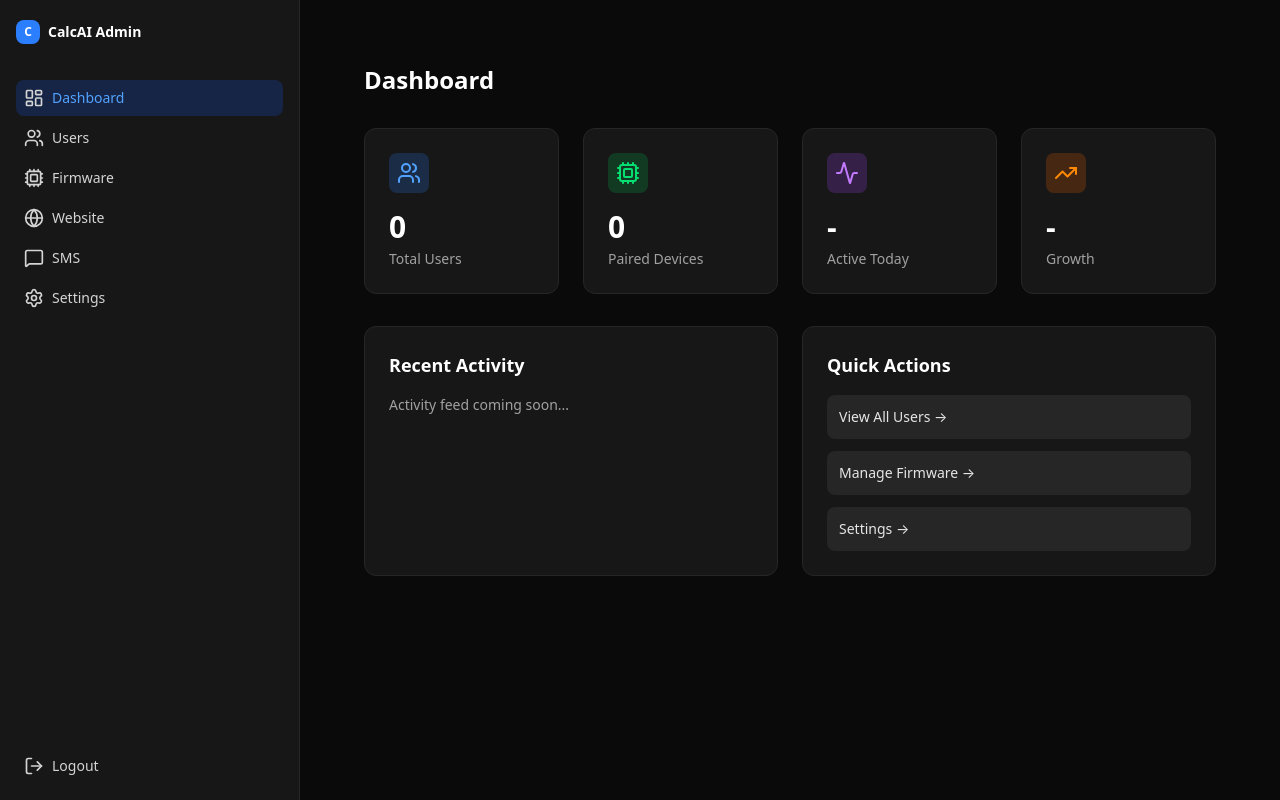
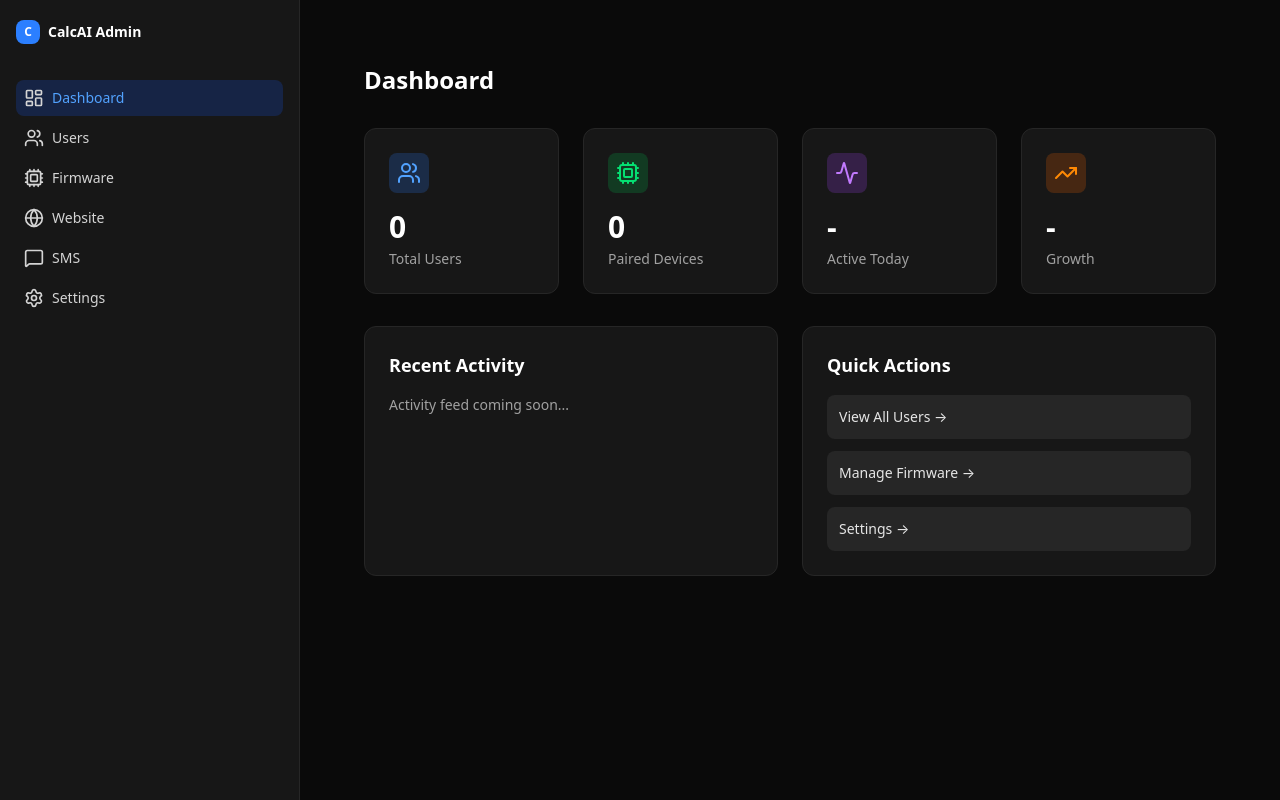
Before and after one commit to ceeazer1/calcai-management-dashboard, a Next.js app: page / in a window 1280 px wide. Built offline with nearby package versions, Linux system fonts and the light colour scheme; no server answers.

Commit message:
Remove logout link (no auth)

```diff
--- a/src/components/dashboard-layout.tsx
+++ b/src/components/dashboard-layout.tsx
@@ -7,7 +7,6 @@ import {
   LayoutDashboard,
   Users,
   Settings,
-  LogOut,
   Globe,
   MessageSquare,
   Cpu,
@@ -70,15 +69,7 @@ export function DashboardLayout({ children }: { children: React.ReactNode }) {
               ))}
             </div>
           </div>
-          <div>
-            <SidebarLink
-              link={{
-                label: "Logout",
-                href: "/api/auth/logout",
-                icon: <LogOut className="text-neutral-300 h-5 w-5 flex-shrink-0" />,
-              }}
-            />
-          </div>
+          {/* Logout removed - no auth in this dashboard */}
         </SidebarBody>
       </Sidebar>
       <main className="flex-1 overflow-auto p-6">{children}</main>
```
